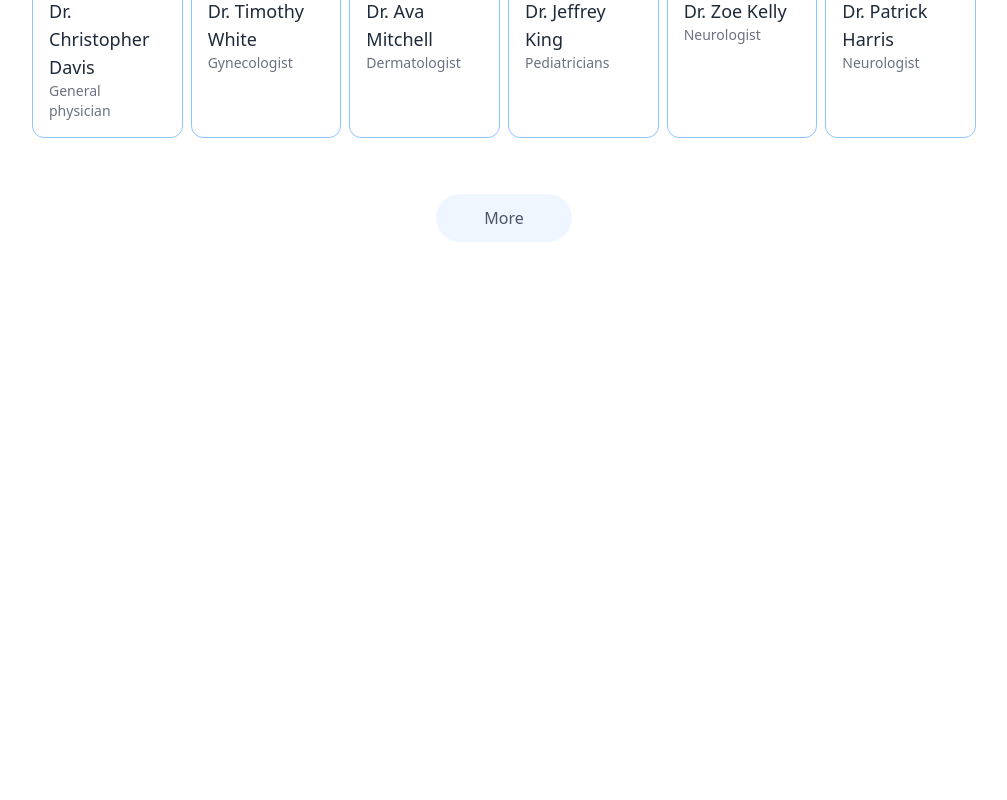
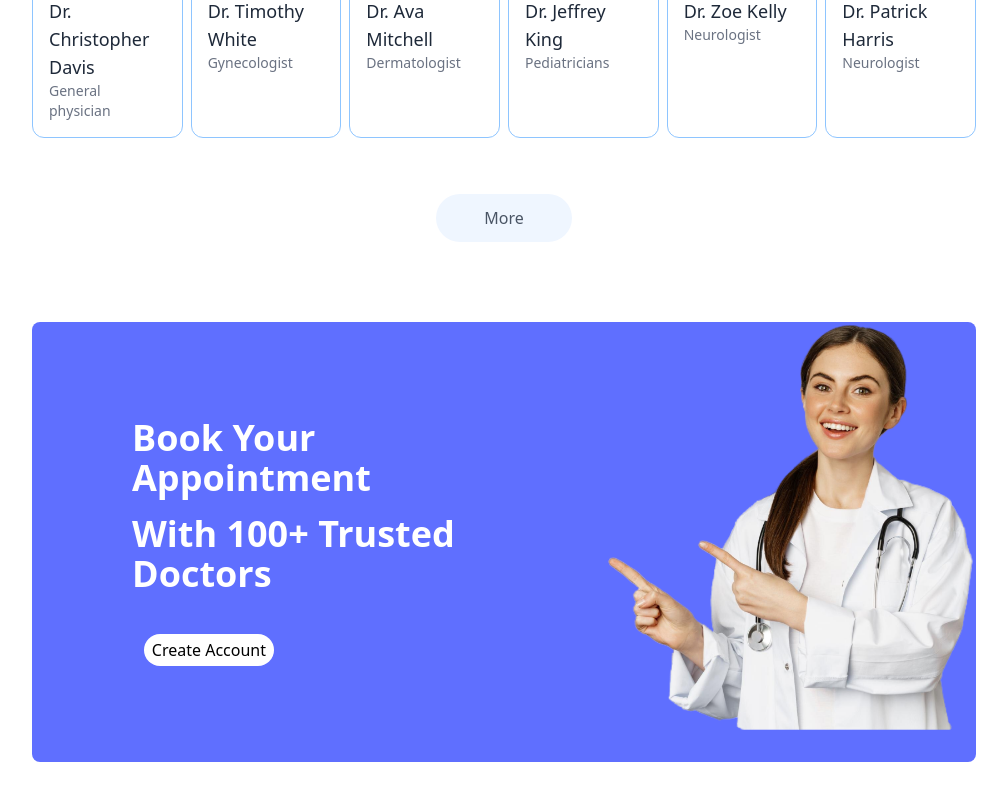
Before and after one commit to priyansudash1999/Aarogyasetu, a React (Vite) app in the folder frontend/: page / in a window 1280 px wide. Shown: the part 1816-2616 px from the top of the page, without its empty margins (136-1143 px from the left). Before the commit the page ends 2122 px from the top, so only its background shows below. Built offline with nearby package versions, Linux system fonts and the light colour scheme.

Commit message:
feat(banner): add banner section with image, description, and create account button linking to login page

```diff
--- /dev/null
+++ b/frontend/src/components/Banner.jsx
@@ -0,0 +1,28 @@
+import React from 'react'
+import {assets} from "../assets/assets"
+import {useNavigate} from "react-router-dom"
+
+const Banner = () => {
+
+  const navigate = useNavigate()
+
+  return (
+    <div className='flex bg-primary rounded-lg px-6 sm:px-10 ms:px-14 lg:px-20 my-20 md:mx-10 '>
+      {/* Left side */}
+      <div className='flex-1 py-8 sm:py-10 md:py-16 lg:py-24 lg:pl-5'>
+        <div className='text-xl sm:text-2xl md:text-3xl lg:text-5xl font-semibold text-white'>
+          <p className='text-center md:text-left text-2xl md:text-4xl'>Book Your Appointment</p>
+          <p className='mt-4 hidden md:block text-2xl md:text-4xl'>With 100+ Trusted Doctors</p>
+        </div>
+        <button onClick={() => navigate('/login')} className='mt-10 ml-2 sm:text-base hover:scale-105 transition-all text-black bg-white px-2 py-1 rounded-full cursor-pointer active:bg-black active:text-white items-center md:ml-[3%]'>Create Account</button>
+      </div>
+
+      {/* Right side  */}
+      <div className='md:w-1/2 lg:w-[370px]'>
+        <img src={assets.appointment_img} alt="" className='w-2/3 ml-20 md:w-full  border-0 right-0' />
+      </div>
+    </div>
+  )
+}
+
+export default Banner
--- a/frontend/src/components/index.js
+++ b/frontend/src/components/index.js
@@ -2,6 +2,7 @@ import Navbar from "./Navbar";
 import Header from "./Header";
 import Speciality from "./Speciality";
 import TopDoctors from "./TopDoctors";
+import Banner from "./Banner";
 
 
-export {Navbar, Header, Speciality, TopDoctors}
+export {Navbar, Header, Speciality, TopDoctors, Banner}
--- a/frontend/src/pages/Home.jsx
+++ b/frontend/src/pages/Home.jsx
@@ -1,5 +1,5 @@
 import React from 'react'
-import { Header, Speciality, TopDoctors } from '../components'
+import { Banner, Header, Speciality, TopDoctors } from '../components'
 
 const Home = () => {
   return (
@@ -7,6 +7,7 @@ const Home = () => {
       <Header />
       <Speciality />
       <TopDoctors />
+      <Banner />
     </div>
   )
 }
```
